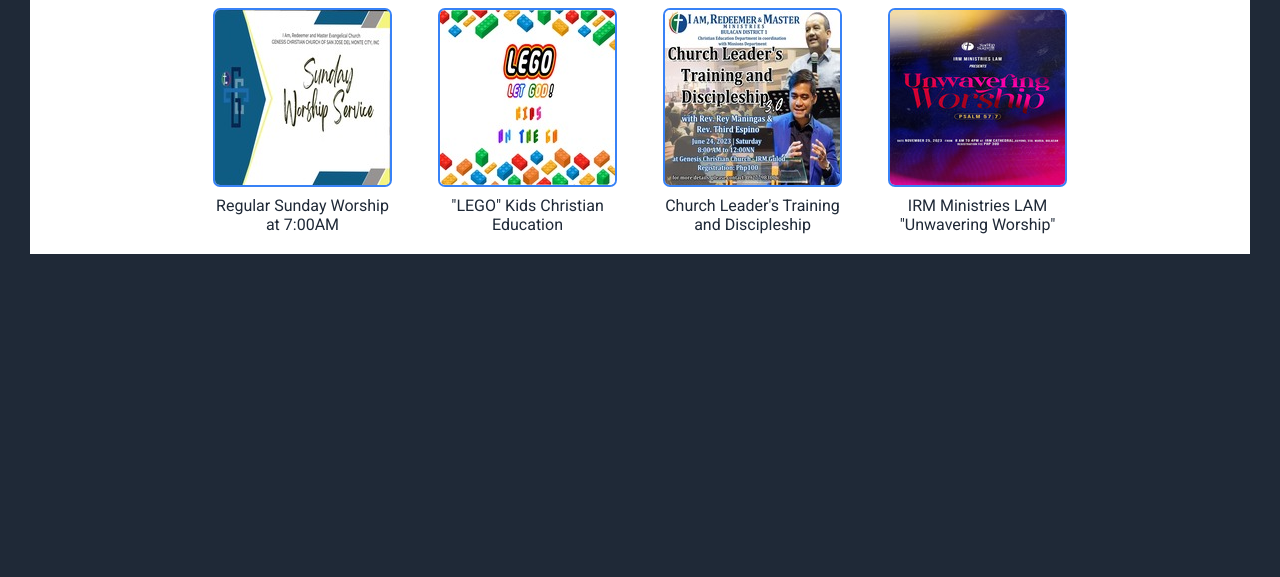
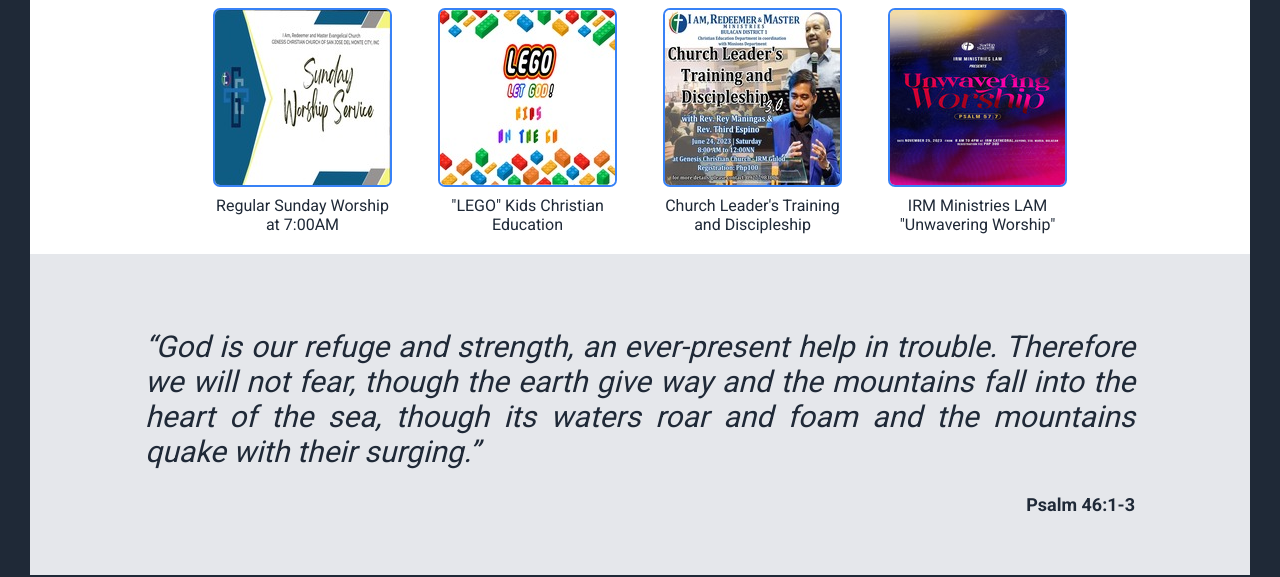
Before and after one commit to bautistajeus/project-landing-page, a plain HTML site: page index.html in a window 1280 px wide. Shown: the part 502-1079 px from the top of the page. Before the commit the page ends 800 px from the top, so only its background shows below. Drawn offline with Linux system fonts and the light colour scheme.

Commit message:
Add content 4
Added the 4th part of the page and it's corresponding css

```diff
--- a/index.html
+++ b/index.html
@@ -40,6 +40,8 @@
         </div>
 
         <div class="content3">
+            <div class="content3-1">“God is our refuge and strength, an ever-present help in trouble. Therefore we will not fear, though the earth give way and the mountains fall into the heart of the sea, though its waters roar and foam and the mountains quake with their surging.”</div>
+            <div class="content3-2">Psalm 46:1-3</div>
 
         </div>
         <div class="content4">
--- a/styles.css
+++ b/styles.css
@@ -103,7 +103,6 @@
 }
 
 img.imagecontent2 {
-
     border-radius: 7px;
     border-color: #3882f6;
     border-style: solid;
@@ -115,3 +114,28 @@
     width: 175px;
     padding: 5px;
 }
+
+.content3 {
+    background-color: #e5e7eb;
+    display: flex;
+    flex-direction: column;
+    padding: 60px 100px;
+    align-items: end;
+}
+
+.content3-1 {
+    font-size: 30px;
+    font-style: italic;
+    font-weight: lighter;
+    color: #1F2937;
+    text-align: justify;
+    padding: 15px;
+    margin-bottom: 10px;
+}
+
+.content3-2 {
+    font-size: 18px;
+    font-weight: bolder;
+    color: #1F2937;
+    margin-right: 15px;
+}
```
